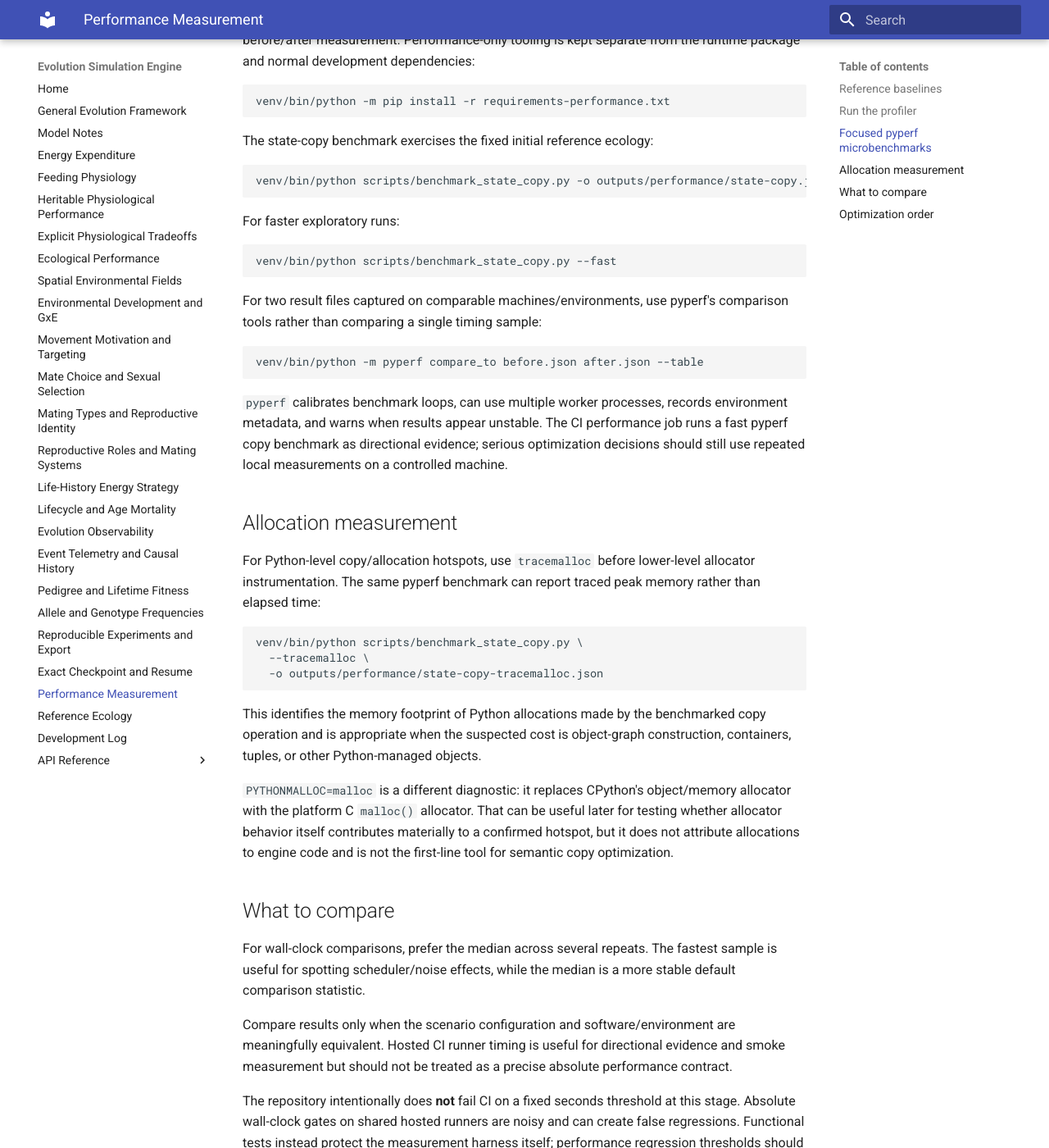
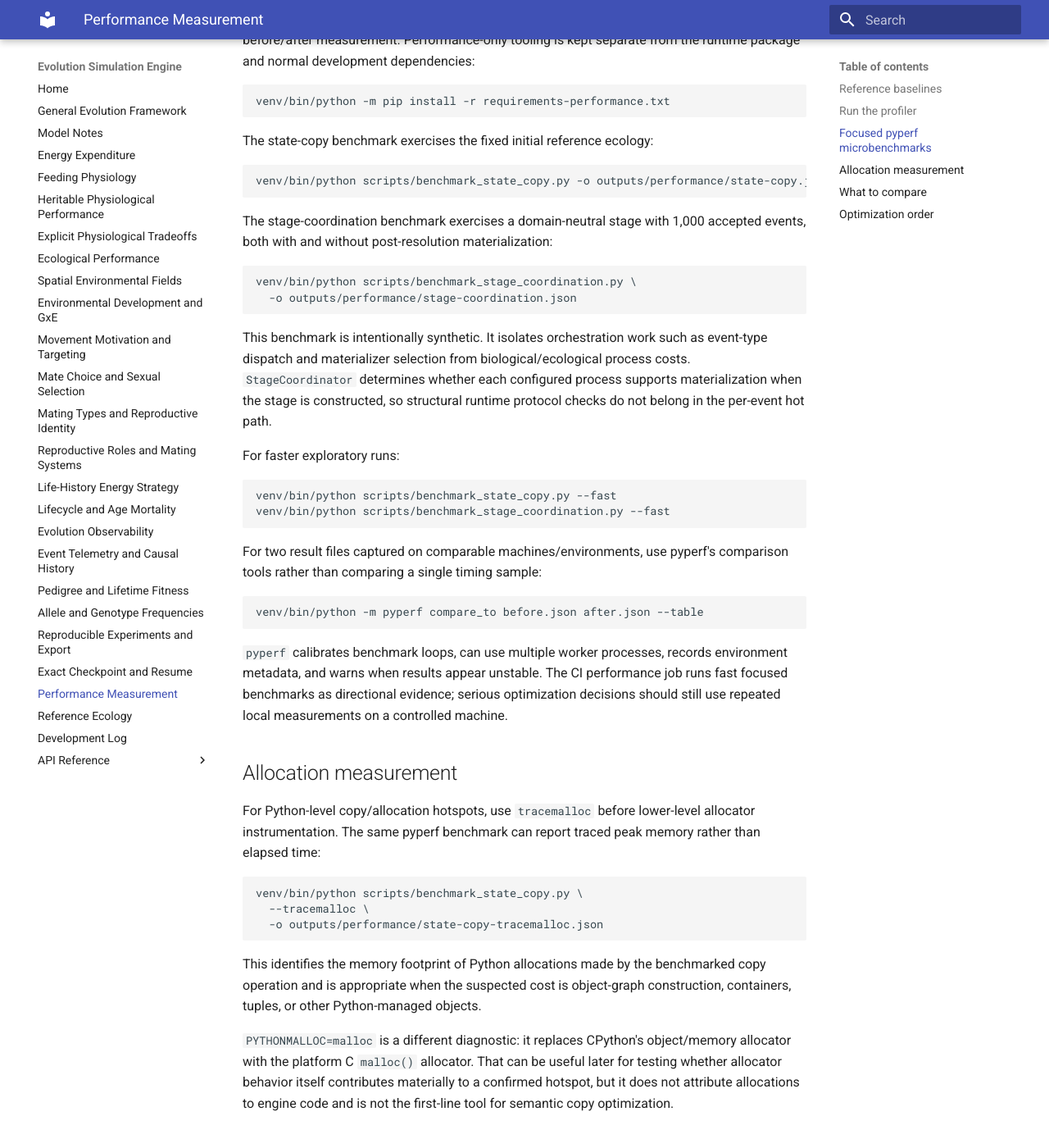
Before and after one commit to abdullahkhan57721/evolution-simulation-engine, an MkDocs documentation site: the page built from docs/performance.md, in a window 1280 px wide and 1400 px high, scrolled down 1461 px. Shown: the whole window at 82% size. Built offline with MkDocs 1.6.1 and Material for MkDocs 9.7.7, drawn with Linux system fonts in a browser that asks for light colours.

Commit message:
Document stage coordination microbenchmark

````diff
--- a/docs/performance.md
+++ b/docs/performance.md
@@ -53,10 +53,20 @@ The state-copy benchmark exercises the fixed initial reference ecology:
 venv/bin/python scripts/benchmark_state_copy.py -o outputs/performance/state-copy.json
 ```
 
+The stage-coordination benchmark exercises a domain-neutral stage with 1,000 accepted events, both with and without post-resolution materialization:
+
+```bash
+venv/bin/python scripts/benchmark_stage_coordination.py \
+  -o outputs/performance/stage-coordination.json
+```
+
+This benchmark is intentionally synthetic. It isolates orchestration work such as event-type dispatch and materializer selection from biological/ecological process costs. `StageCoordinator` determines whether each configured process supports materialization when the stage is constructed, so structural runtime protocol checks do not belong in the per-event hot path.
+
 For faster exploratory runs:
 
 ```bash
 venv/bin/python scripts/benchmark_state_copy.py --fast
+venv/bin/python scripts/benchmark_stage_coordination.py --fast
 ```
 
 For two result files captured on comparable machines/environments, use pyperf's comparison tools rather than comparing a single timing sample:
@@ -65,7 +75,7 @@ For two result files captured on comparable machines/environments, use pyperf's
 venv/bin/python -m pyperf compare_to before.json after.json --table
 ```
 
-`pyperf` calibrates benchmark loops, can use multiple worker processes, records environment metadata, and warns when results appear unstable. The CI performance job runs a fast pyperf copy benchmark as directional evidence; serious optimization decisions should still use repeated local measurements on a controlled machine.
+`pyperf` calibrates benchmark loops, can use multiple worker processes, records environment metadata, and warns when results appear unstable. The CI performance job runs fast focused benchmarks as directional evidence; serious optimization decisions should still use repeated local measurements on a controlled machine.
 
 ## Allocation measurement
 
````
